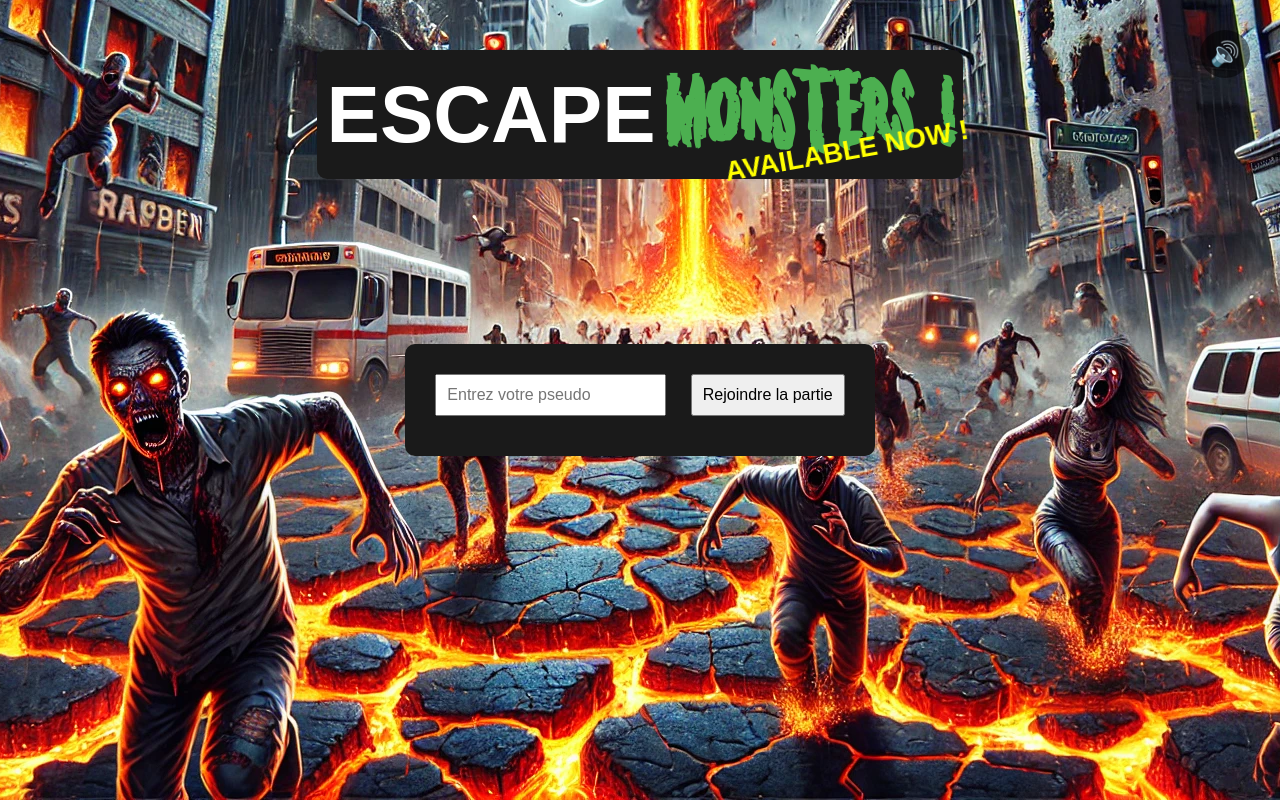
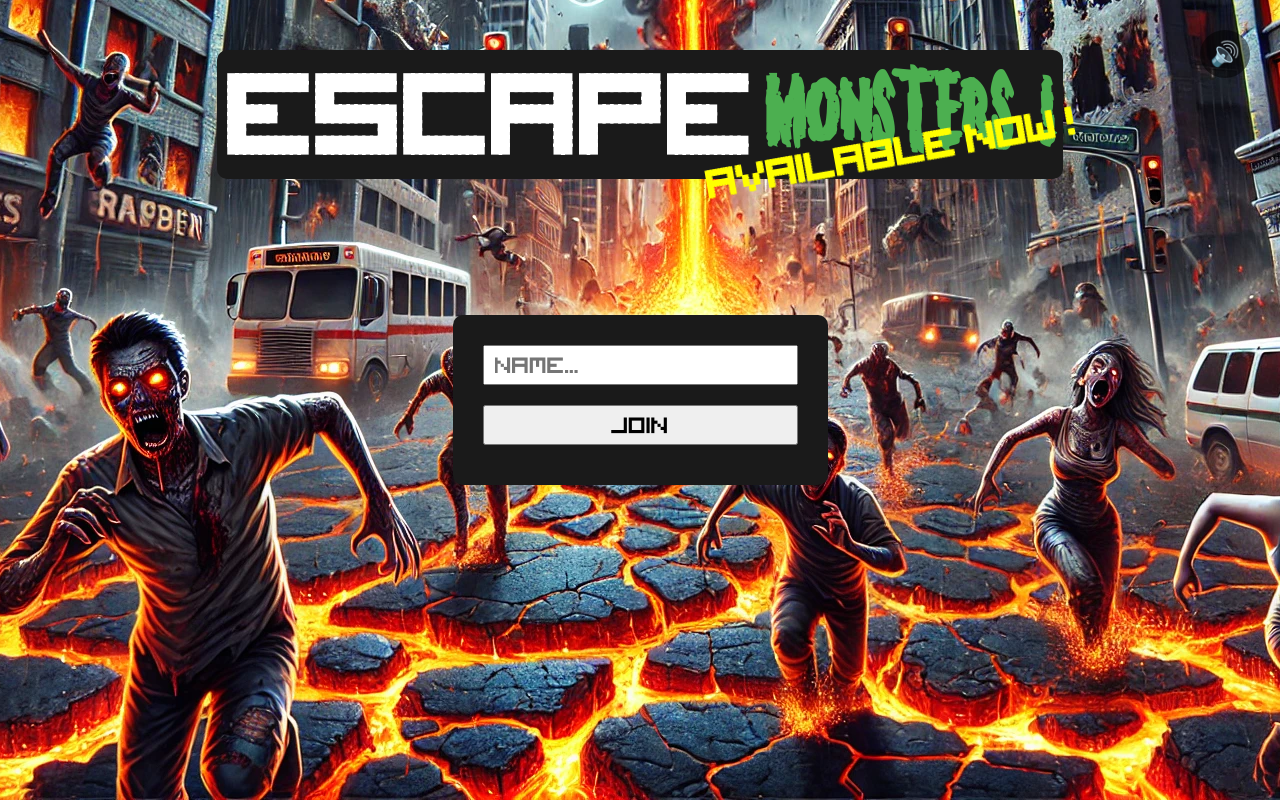
Before and after one commit to oayouub/escapeMonster, a website: page public/index.html in a window 1280 px wide. Drawn offline with nearby package versions, Linux system fonts and the light colour scheme; no server answers; files whose address does not match are found by name.

Commit message:
add styles again and again

```diff
--- a/public/game.js
+++ b/public/game.js
@@ -104,7 +104,7 @@ startBtn.addEventListener('click', () => {
 })
 
 socket.on('playersCount', (count) => {
-  playersCountDiv.textContent = `Joueurs connectés: ${count}/4`
+  playersCountDiv.textContent = `CONNECTED PLAYERS: ${count}/4`
   startBtn.disabled = count < 2
 })
 
--- a/public/index.html
+++ b/public/index.html
@@ -19,9 +19,9 @@
         <p>AVAILABLE NOW !</p>
     </div>
     <div id="login-screen">
-        <input type="text" id="player-name" placeholder="Entrez votre pseudo">
-        <button id="join-btn">Rejoindre la partie</button>
-        <button id="start-btn" style="display: none;">Démarrer la partie</button>
+        <input type="text" id="player-name" placeholder="NAME...">
+        <button id="join-btn">JOIN</button>
+        <button id="start-btn" style="display: none;">START</button>
         <div id="players-count"></div>
     </div>
     <canvas id="gameCanvas" style="display: none;"></canvas>
--- a/public/style.css
+++ b/public/style.css
@@ -1,3 +1,8 @@
+@font-face {
+    font-family: 'MaPolice2';
+    src: url('fonts/digitalix.ttf') format('truetype');
+}
+
 body {
     margin: 0;
     display: flex;
@@ -11,6 +16,7 @@ body {
     background-image: url('assets/fondlave.webp');
     background-position: bottom;
     position: relative;
+    font-family: 'MaPolice2', Arial, sans-serif;
 }
 
 #login-screen {
@@ -18,12 +24,16 @@ body {
     padding: 20px;
     background-color: #1a1a1a;
     border-radius: 10px;
+    font-family: 'MaPolice2', Arial, sans-serif;
+    display: flex;
+    flex-direction: column;
 }
 
 input, button {
     margin: 10px;
     padding: 10px;
     font-size: 16px;
+    font-family: 'MaPolice2', Arial, sans-serif;
 }
 
 #gameCanvas {
```
Also changed, not shown: public/fonts/digitalix.ttf (added).
